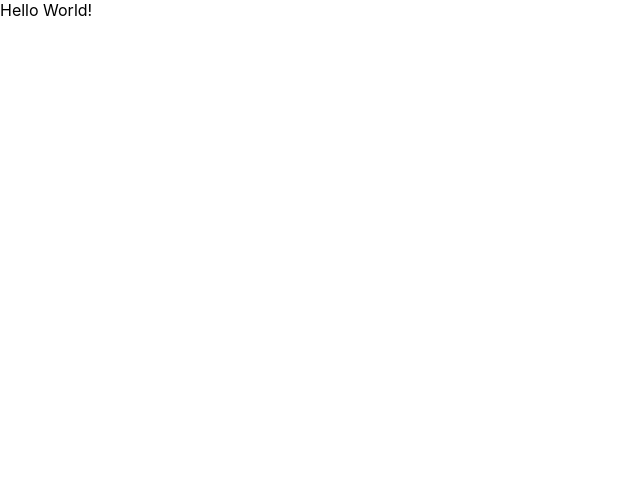
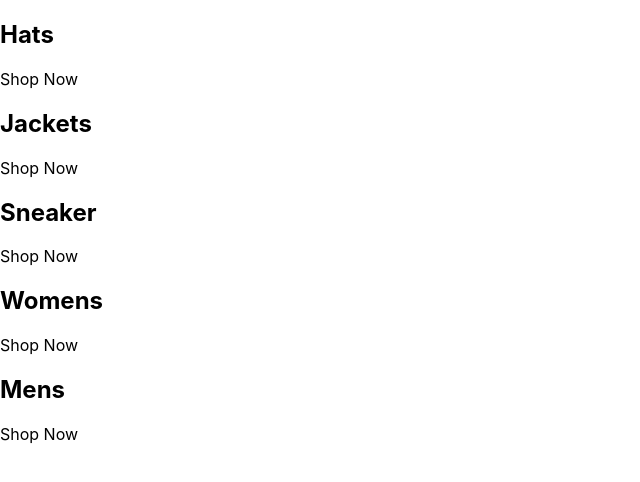
Before and after one commit to dcameron62/crwn-clothing, a React (Create React App) app: page / in a window 1280 px wide. Shown: the top 482 px of the page, without its empty margins (0-640 px from the left). Built offline with nearby package versions, Linux system fonts and the light colour scheme.

Commit message:
Scaffolding Our Capstone Project

```diff
--- a/src/App.js
+++ b/src/App.js
@@ -1,5 +1,43 @@
 const App = () => {
-	return <div>Hello World!</div>;
+	return (
+		<div className='categories-container'>
+			<div className='category-container'>
+				{/* <img /> */}
+				<div className='category-body-container'>
+					<h2>Hats</h2>
+					<p>Shop Now</p>
+				</div>
+			</div>
+			<div className='category-container'>
+				{/* <img /> */}
+				<div className='category-body-container'>
+					<h2>Jackets</h2>
+					<p>Shop Now</p>
+				</div>
+			</div>
+			<div className='category-container'>
+				{/* <img /> */}
+				<div className='category-body-container'>
+					<h2>Sneaker</h2>
+					<p>Shop Now</p>
+				</div>
+			</div>
+			<div className='category-container'>
+				{/* <img /> */}
+				<div className='category-body-container'>
+					<h2>Womens</h2>
+					<p>Shop Now</p>
+				</div>
+			</div>
+			<div className='category-container'>
+				{/* <img /> */}
+				<div className='category-body-container'>
+					<h2>Mens</h2>
+					<p>Shop Now</p>
+				</div>
+			</div>
+		</div>
+	);
 };
 
 export default App;
```
